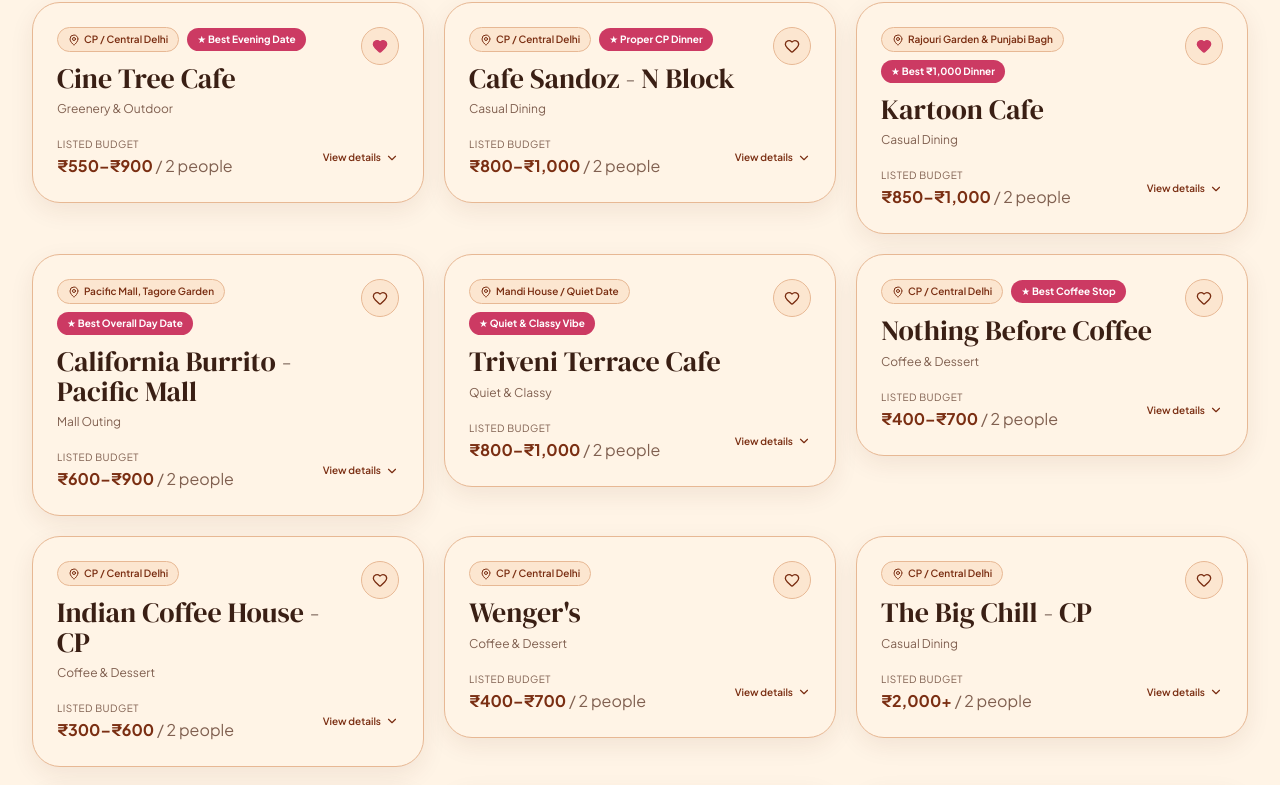
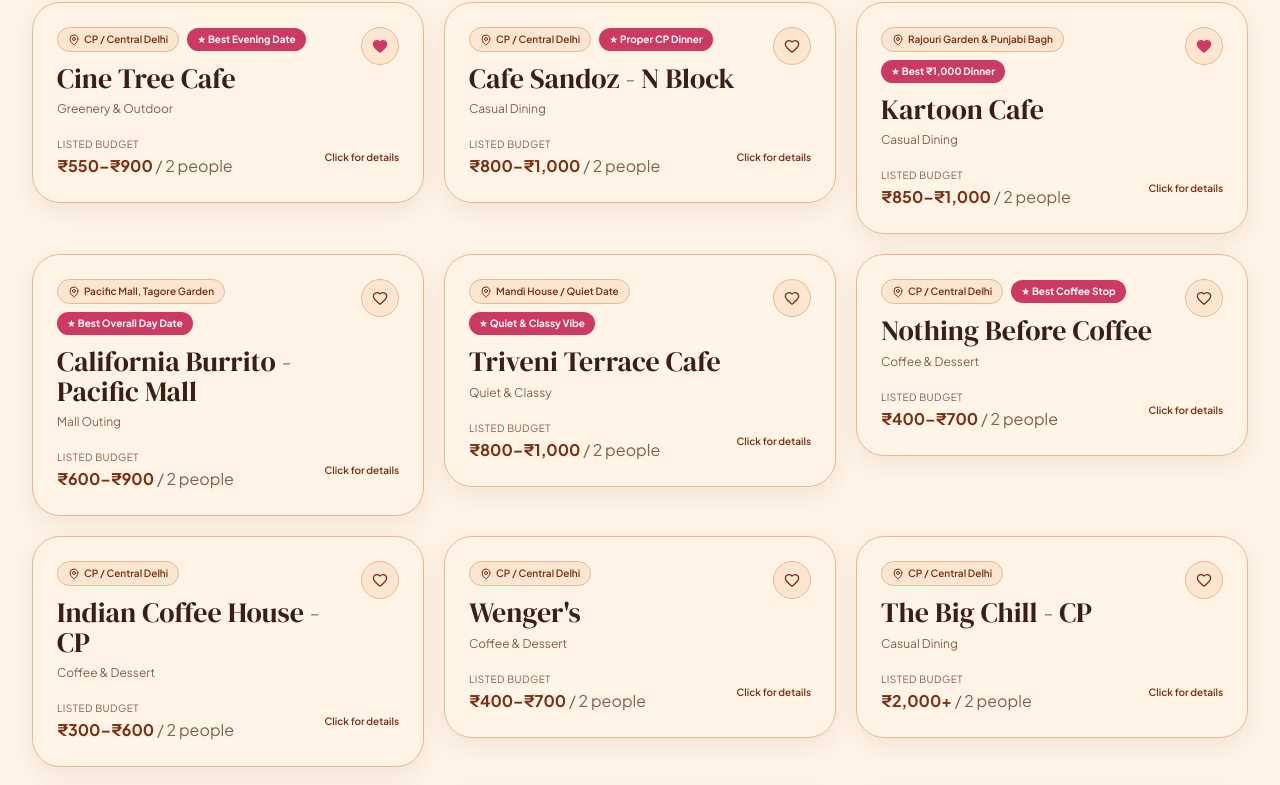
Before and after one commit to iavinaxh/delhi-cafe-hopping, a React (Vite) app: page / in a window 1280 px wide. Shown: the part 1621-2406 px from the top of the page. Built offline with nearby package versions, Linux system fonts and the light colour scheme; the HTML template or start-up script is replaced by a standard one.

Commit message:
Use modal on desktop and inline details on mobile

```diff
--- a/src/components/CafeCard.jsx
+++ b/src/components/CafeCard.jsx
@@ -1,16 +1,39 @@
 import React, { useState } from 'react';
 import { MapPin, Utensils, Heart, Route, Globe, ShoppingBag, ChevronDown } from 'lucide-react';
 
-export default function CafeCard({ cafe, isWishlisted, onToggleWishlist }) {
+export default function CafeCard({ cafe, isWishlisted, onToggleWishlist, onSelectCafe }) {
   const [expanded, setExpanded] = useState(false);
   const hasDineout = Boolean(cafe.dineoutUrl);
-  const toggleCard = () => setExpanded(value => !value);
+
+  const isMobile = () => typeof window !== 'undefined' && window.matchMedia('(max-width: 767px)').matches;
+
+  const handleCardClick = () => {
+    if (isMobile()) {
+      setExpanded(value => !value);
+      return;
+    }
+    onSelectCafe?.(cafe);
+  };
+
+  const showDetails = (event) => {
+    event.preventDefault();
+    event.stopPropagation();
+    if (isMobile()) setExpanded(true);
+    else onSelectCafe?.(cafe);
+  };
+
+  const hideDetails = (event) => {
+    event.preventDefault();
+    event.stopPropagation();
+    setExpanded(false);
+  };
+
   const stop = (event) => event.stopPropagation();
 
   return (
     <article
-      className={`group w-full rounded-[28px] bg-[#FFF4E6] border overflow-hidden transition-all duration-300 cursor-pointer self-start ${expanded ? 'border-[#CC3A63] shadow-[0_18px_42px_rgba(89,37,15,0.16)]' : 'border-[#E7B894] shadow-[0_8px_24px_rgba(89,37,15,0.08)] hover:-translate-y-1'}`}
-      onClick={toggleCard}
+      className={`group w-full rounded-[28px] bg-[#FFF4E6] border overflow-hidden transition-all duration-300 self-start cursor-pointer ${expanded ? 'border-[#CC3A63] shadow-[0_18px_42px_rgba(89,37,15,0.16)]' : 'border-[#E7B894] shadow-[0_8px_24px_rgba(89,37,15,0.08)] hover:-translate-y-1'}`}
+      onClick={handleCardClick}
       aria-expanded={expanded}
     >
       <div className="p-5 sm:p-6">
@@ -23,31 +46,32 @@ export default function CafeCard({ cafe, isWishlisted, onToggleWishlist }) {
             <h3 className="font-serif text-2xl sm:text-[28px] font-bold leading-[1.05] text-[#3A1F14] break-words">{cafe.name}</h3>
             <p className="text-xs text-[#806050] mt-2">{cafe.vibeTag}</p>
           </div>
-          <button onClick={(event) => { stop(event); onToggleWishlist(cafe.id); }} aria-label={`Save ${cafe.name}`} className="shrink-0 p-2.5 rounded-full bg-[#FCE6D0] border border-[#E7B894] hover:border-[#CC3A63]/60 transition-colors"><Heart className={`w-4 h-4 ${isWishlisted ? 'fill-[#CC3A63] text-[#CC3A63]' : 'text-[#7A2E12]'}`} /></button>
+          <button type="button" onClick={(event) => { stop(event); onToggleWishlist(cafe.id); }} aria-label={`Save ${cafe.name}`} className="shrink-0 p-2.5 rounded-full bg-[#FCE6D0] border border-[#E7B894] hover:border-[#CC3A63]/60 transition-colors"><Heart className={`w-4 h-4 ${isWishlisted ? 'fill-[#CC3A63] text-[#CC3A63]' : 'text-[#7A2E12]'}`} /></button>
         </div>
 
         <div className="mt-5 flex items-center justify-between gap-3">
           <div><p className="text-[10px] uppercase tracking-wider text-[#806050]">Listed budget</p><p className="text-base font-bold text-[#7A2E12] mt-0.5">{cafe.budget} <span className="font-normal text-[#806050]">/ 2 people</span></p></div>
-          <span className="text-[10px] font-semibold text-[#7A2E12] flex items-center gap-1">{expanded ? 'Hide details' : 'View details'}<ChevronDown className={`w-3.5 h-3.5 transition-transform ${expanded ? 'rotate-180' : ''}`} /></span>
+          <button type="button" onClick={showDetails} className="md:hidden text-[10px] font-semibold text-[#7A2E12] flex items-center gap-1" aria-expanded={expanded}>{expanded ? 'Hide details' : 'View details'}<ChevronDown className={`w-3.5 h-3.5 transition-transform ${expanded ? 'rotate-180' : ''}`} /></button>
+          <span className="hidden md:inline text-[10px] font-semibold text-[#7A2E12]">Click for details</span>
         </div>
       </div>
 
-      <div className={`grid transition-[grid-template-rows] duration-300 ${expanded ? 'grid-rows-[1fr]' : 'grid-rows-[0fr]'}`}>
+      <div className={`md:hidden grid transition-[grid-template-rows] duration-300 ${expanded ? 'grid-rows-[1fr]' : 'grid-rows-[0fr]'}`}>
         <div className="overflow-hidden min-h-0">
-          <div className="px-5 sm:px-6 pb-5 sm:pb-6 pt-4 border-t border-[#E7B894] bg-[#FCE6D0]/45 space-y-3">
-            <div className="p-3.5 rounded-2xl bg-[#FFF4E6] border border-[#E7B894]"><span className="text-[#CC3A63] font-bold flex items-center gap-1 mb-1 text-[10px] uppercase tracking-wider"><Utensils className="w-3.5 h-3.5" /> WHAT TO ORDER</span><p className="text-xs sm:text-sm text-[#4E382E] leading-relaxed">{cafe.whatToOrder}</p></div>
-            <div className="p-3.5 rounded-2xl bg-[#FFF4E6] border border-[#E7B894]"><span className="text-[#7A2E12] font-bold flex items-center gap-1 mb-1 text-[10px] uppercase tracking-wider"><Route className="w-3.5 h-3.5" /> GETTING THERE</span><p className="text-xs sm:text-sm text-[#4E382E] leading-relaxed">{cafe.metroRoute}</p></div>
-            <div className="p-3.5 rounded-2xl bg-[#FCE6D0] border border-[#E7B894]"><span className="text-[#7A2E12] font-bold block mb-1 text-[10px] uppercase tracking-wider">BEST KNOWN FOR</span><p className="text-xs sm:text-sm text-[#4E382E] leading-relaxed">{cafe.bestFor}</p></div>
-            {cafe.curatorTake && <div className="p-3.5 rounded-2xl bg-[#7A2E12]/5 border border-[#E7B894]"><span className="text-[#CC3A63] font-bold block mb-1 text-[10px] uppercase tracking-wider">REAL TALK</span><p className="text-xs sm:text-sm text-[#4E382E] leading-relaxed">{cafe.curatorTake}</p></div>}
+          <div className="px-5 pb-5 pt-4 border-t border-[#E7B894] bg-[#FCE6D0]/45 space-y-3">
+            <div className="p-3.5 rounded-2xl bg-[#FFF4E6] border border-[#E7B894]"><span className="text-[#CC3A63] font-bold flex items-center gap-1 mb-1 text-[10px] uppercase tracking-wider"><Utensils className="w-3.5 h-3.5" /> WHAT TO ORDER</span><p className="text-xs text-[#4E382E] leading-relaxed">{cafe.whatToOrder}</p></div>
+            <div className="p-3.5 rounded-2xl bg-[#FFF4E6] border border-[#E7B894]"><span className="text-[#7A2E12] font-bold flex items-center gap-1 mb-1 text-[10px] uppercase tracking-wider"><Route className="w-3.5 h-3.5" /> GETTING THERE</span><p className="text-xs text-[#4E382E] leading-relaxed">{cafe.metroRoute}</p></div>
+            <div className="p-3.5 rounded-2xl bg-[#FCE6D0] border border-[#E7B894]"><span className="text-[#7A2E12] font-bold block mb-1 text-[10px] uppercase tracking-wider">BEST KNOWN FOR</span><p className="text-xs text-[#4E382E] leading-relaxed">{cafe.bestFor}</p></div>
+            {cafe.curatorTake && <div className="p-3.5 rounded-2xl bg-[#7A2E12]/5 border border-[#E7B894]"><span className="text-[#CC3A63] font-bold block mb-1 text-[10px] uppercase tracking-wider">REAL TALK</span><p className="text-xs text-[#4E382E] leading-relaxed">{cafe.curatorTake}</p></div>}
           </div>
         </div>
       </div>
 
-      {expanded && <div onClick={stop} className={`grid ${hasDineout ? 'grid-cols-4' : 'grid-cols-3'} gap-2 p-4 border-t border-[#E7B894] bg-[#FCE6D0]`}>
-        <a href={cafe.mapsUrl} target="_blank" rel="noopener noreferrer" className="min-h-[44px] rounded-xl bg-[#7A2E12] hover:bg-[#64240E] text-[#FFF4E6] text-[10px] font-bold text-center flex flex-col items-center justify-center gap-0.5"><MapPin className="w-3.5 h-3.5"/>MAPS</a>
-        <a href={cafe.zomatoUrl || `https://www.zomato.com/ncr/restaurants?q=${encodeURIComponent(cafe.name)}`} target="_blank" rel="noopener noreferrer" className="min-h-[44px] rounded-xl bg-[#CC3A63] hover:bg-[#B52F55] text-white text-[10px] font-bold text-center flex flex-col items-center justify-center gap-0.5"><Utensils className="w-3.5 h-3.5"/>ZOMATO</a>
-        <a href={cafe.websiteUrl || cafe.mapsUrl} target="_blank" rel="noopener noreferrer" className="min-h-[44px] rounded-xl bg-[#FFF4E6] hover:bg-white border border-[#E7B894] text-[#7A2E12] text-[10px] font-bold text-center flex flex-col items-center justify-center gap-0.5"><Globe className="w-3.5 h-3.5"/>WEB</a>
-        {hasDineout && <a href={cafe.dineoutUrl} target="_blank" rel="noopener noreferrer" className="min-h-[44px] rounded-xl bg-[#56602E] hover:bg-[#414923] text-white text-[10px] font-bold text-center flex flex-col items-center justify-center gap-0.5"><ShoppingBag className="w-3.5 h-3.5"/>DINEOUT</a>}
+      {expanded && <div className="md:hidden grid grid-cols-3 gap-2 p-4 border-t border-[#E7B894] bg-[#FCE6D0]" onClick={stop}>
+        <a href={cafe.mapsUrl} target="_blank" rel="noopener noreferrer" className="min-h-[44px] rounded-xl bg-[#7A2E12] text-[#FFF4E6] text-[10px] font-bold text-center flex flex-col items-center justify-center gap-0.5"><MapPin className="w-3.5 h-3.5" />MAPS</a>
+        <a href={cafe.zomatoUrl || `https://www.zomato.com/ncr/restaurants?q=${encodeURIComponent(cafe.name)}`} target="_blank" rel="noopener noreferrer" className="min-h-[44px] rounded-xl bg-[#CC3A63] text-white text-[10px] font-bold text-center flex flex-col items-center justify-center gap-0.5"><Utensils className="w-3.5 h-3.5" />ZOMATO</a>
+        <a href={cafe.websiteUrl || cafe.mapsUrl} target="_blank" rel="noopener noreferrer" className="min-h-[44px] rounded-xl bg-[#FFF4E6] border border-[#E7B894] text-[#7A2E12] text-[10px] font-bold text-center flex flex-col items-center justify-center gap-0.5"><Globe className="w-3.5 h-3.5" />WEB</a>
+        {hasDineout && <a href={cafe.dineoutUrl} target="_blank" rel="noopener noreferrer" className="min-h-[44px] rounded-xl bg-[#56602E] text-white text-[10px] font-bold text-center flex flex-col items-center justify-center gap-0.5"><ShoppingBag className="w-3.5 h-3.5" />DINEOUT</a>}
       </div>}
     </article>
   );
```
